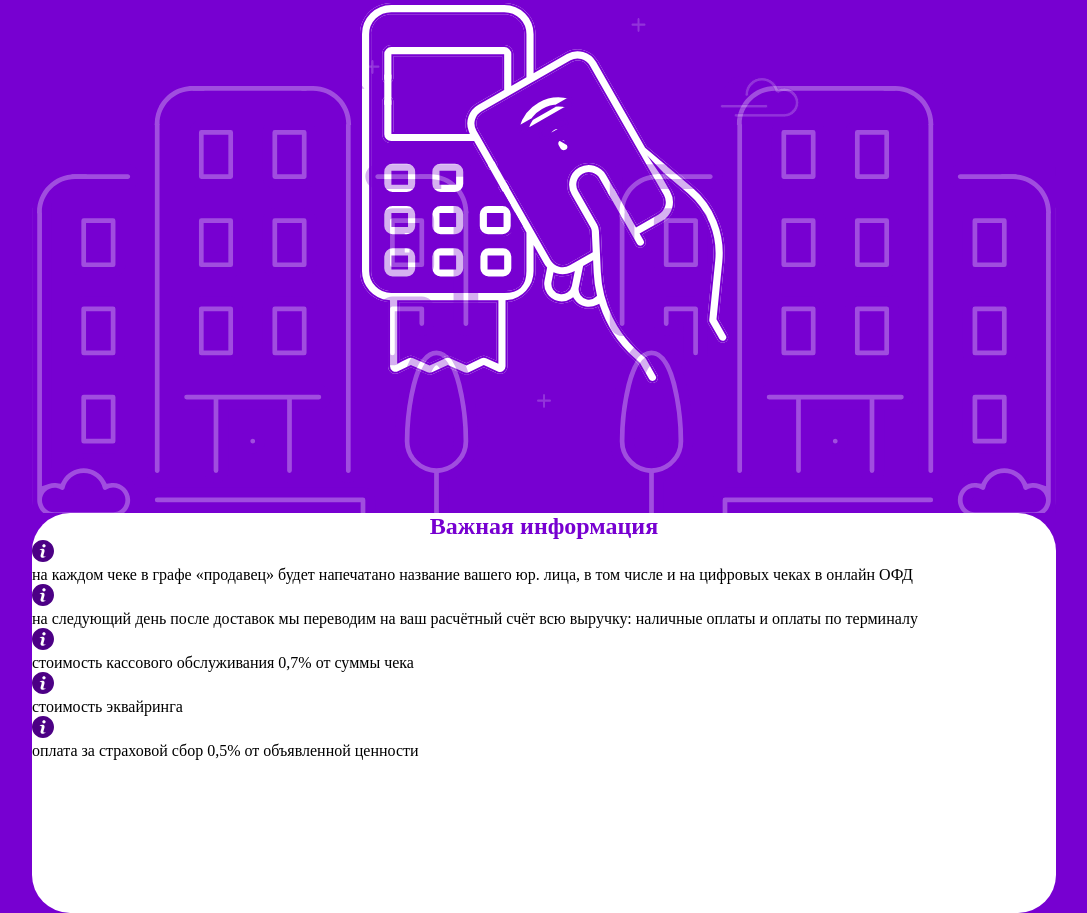
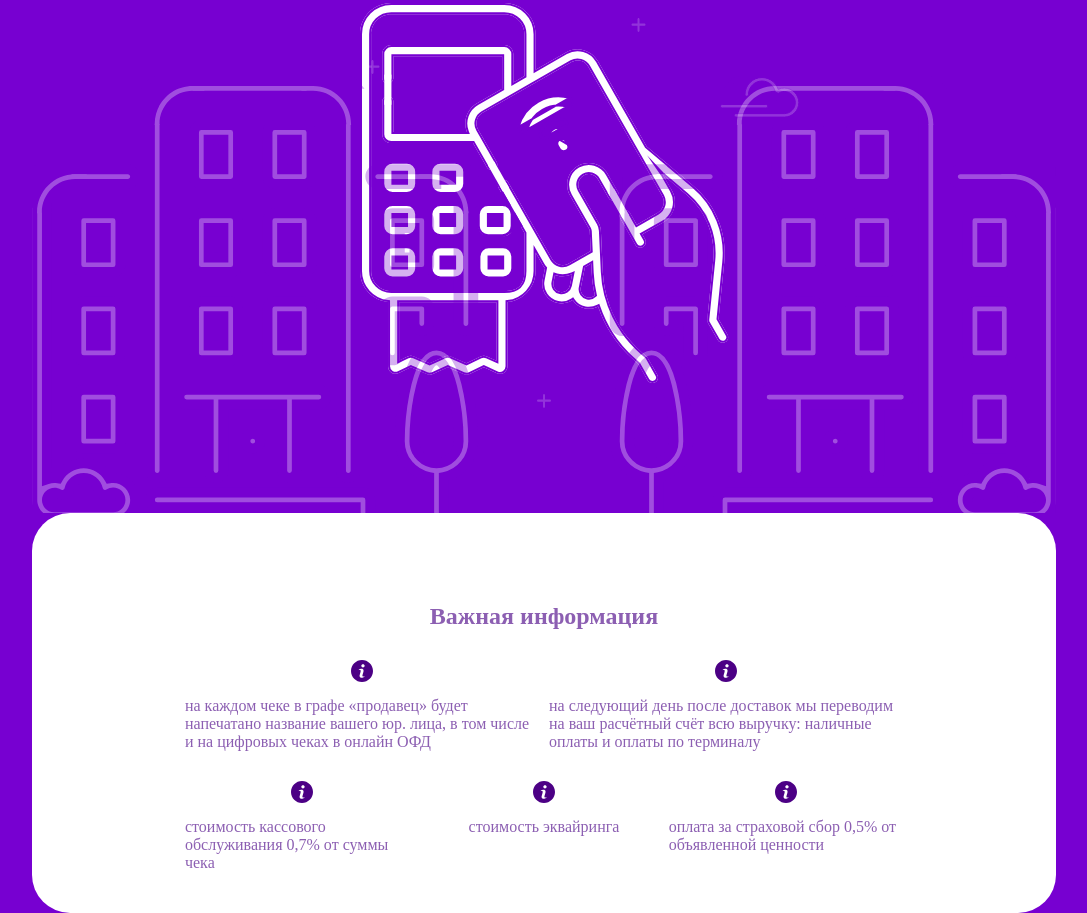
Before and after one commit to valeryzhvalevski/dostaver, a plain HTML site: page index.html in a window 1280 px wide. Shown: the part 3986-4899 px from the top of the page, without its empty margins (96-1183 px from the left). Drawn offline with Linux system fonts and the light colour scheme.

Commit message:
update info

```diff
--- a/style/style.scss
+++ b/style/style.scss
@@ -478,10 +478,38 @@
   width: 80%;
   margin: 0 auto;
   height: 400px;
+  display: flex;
+  flex-direction: column;
+  align-items: center;
+  justify-content: space-around;
+  padding: 7%;
+  h2 {
+    color: #8C5FB2;
+    text-align: center;
+    margin-bottom: 30px;
+  }
+p {
+  color: #8C5FB2;
 }
-.info {
-  h2 {
-    color: $main-bg;
-    text-align: center;
-  }
 }
+.info__blocks {
+  width: 85%;
+  display: flex;
+  flex-wrap: wrap;
+  justify-content: space-between;
+}
+.info__block {
+  display: flex;
+  flex-direction: column;
+  align-items: center;
+  width: calc(50% - 5px);
+  gap: 15px;
+}
+
+.info__block:nth-child(n + 3) {
+  width: calc(
+    33.33% - 5px
+  );
+  margin-top: 30px;
+
+}
```
Also changed, not shown: img/wins.png (added), style/_template.scss (line endings or trailing spaces), style/style.css, 1 other file.
